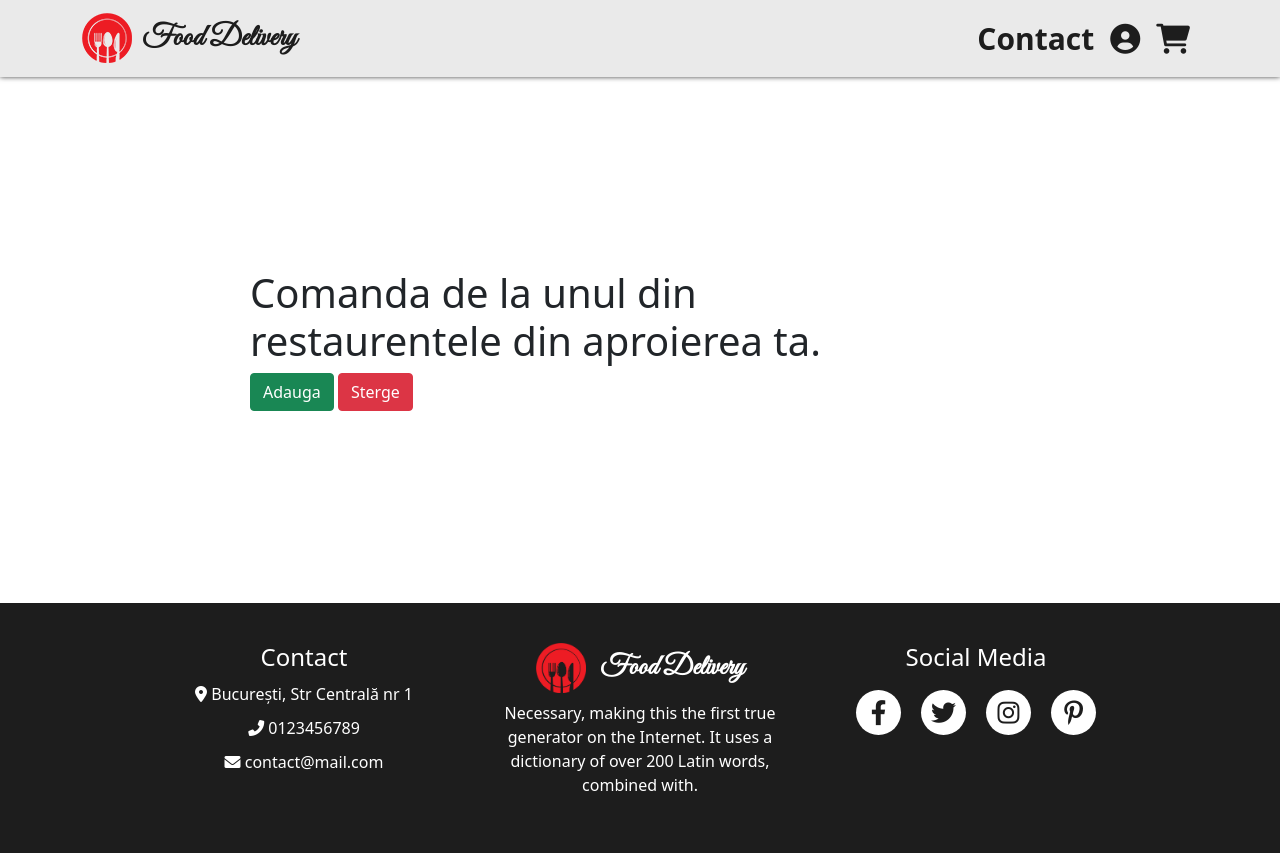
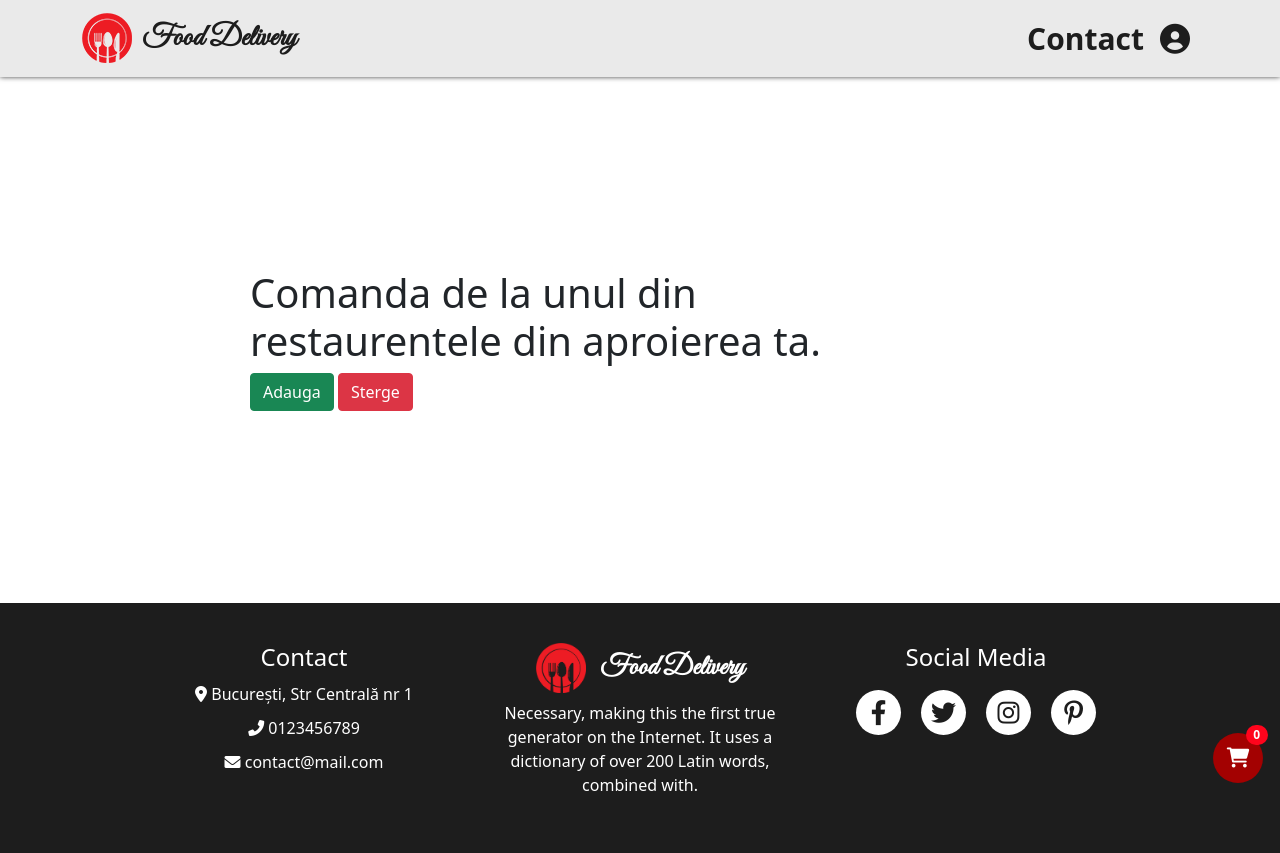
Before and after one commit to MariusChivu/Food-Delivery-FrontEnd, a PHP site: page /cart.php in a window 1280 px wide. Run offline with PHP 8.4, Linux system fonts and the light colour scheme.

Commit message:
final javascript cart

```diff
--- a/assets/css/app.scss
+++ b/assets/css/app.scss
@@ -14,3 +14,4 @@
 @import "restaurant-pg.scss";
 @import "cont.scss";
 @import "cos.scss";
+@import "cart-fixed.scss";
--- /dev/null
+++ b/assets/css/cart-fixed.scss
@@ -0,0 +1,27 @@
+.cart-fixed {
+	position: fixed;
+	right: 1px;
+	bottom: 1px;
+	background-color: $fixedCart;
+	color: $white;
+	font-size: 20px;
+	border-radius: 200px;
+	width: 50px;
+	height: 50px;
+	cursor: pointer;
+	transition: 0.3s;
+	z-index: 99;
+}
+
+.cart-fixed:hover {
+	background-color: $fixedCartHov;
+	box-shadow: 0px 0px 10px 0px rgba(0,0,0,0.75);
+}
+
+.cart-fixed-count {
+	position: fixed;
+	right: 12px;
+	bottom: 55px;
+	z-index: 999;
+	background-color: $fixedCartCount;
+}
--- a/assets/css/variabile.scss
+++ b/assets/css/variabile.scss
@@ -17,3 +17,6 @@ $textShadow: 1px 1px 1px $black0,
 $tooDist: #00000070;
 $scrollColor1: #2e2e2e;
 $scrollColor2: #1b1b1b;
+$fixedCart: #a30101;
+$fixedCartHov: #f10000;
+$fixedCartCount: #ff041c;
--- a/assets/js/cart.js
+++ b/assets/js/cart.js
@@ -33,11 +33,6 @@ $(document).on('click', 'li.pointer', function () {
 
 });
 
-window.addEventListener('load', function() {
-	loadCartItems();
-
-});
-
 function setRestDetails() {
 	for(let i = 0; i < restaurante.length; i++) {
 		var url_string = window.location.href;
@@ -49,12 +44,13 @@ function setRestDetails() {
 		if( inArray(numeRes) == true ) {
 			if(numeArray == numeRes) {
 				var storageCartRest = JSON.parse(localStorage.getItem("cartRest"));
+				var storageCart = JSON.parse(localStorage.getItem("cart"));
 				if(storageCartRest==null){
 					storageCartRest = [];
 				}
 
 				if(storageCartRest != numeRes) {
-					if(storageCartRest != "") {
+					if(storageCart != "" && storageCart != null) {
 						alert("ai alt restaurant");
 						return false;
 					} else {
@@ -80,12 +76,15 @@ function loadCartItems() {
 
 	var cartDiv = document.getElementById("cartDiv");
 	cartDiv.innerHTML = "";
-	var sumCant = 0;
+	var sumPrice = 0;
+	var sumCount = 0;
 	var restCookie = getCookie("restNameCookie");
 	var resetCart = document.getElementById("resetCart");
 	var finalCart = document.getElementById("finalCart");
 	var cartBody = document.getElementById("cartBody");
 	var cartBody2 = document.getElementById("cartBody2");
+	var livrare = 7.99;
+	var total;
 
 	cartBody.style.display = "block";
 	cartBody2.style.display = "none";
@@ -94,20 +93,27 @@ function loadCartItems() {
 
 	if(localStorage.getItem("cart") !== null) {
 		for (let i = 0; cartArray.length > i; i++) {
-			//var countCart =
 			var title = cartArray[i].title;
-			var price = cartArray[i].price;
+			var price = parseFloat(cartArray[i].price);
 			var cant = cartArray[i].cant;
 			var idprod = cartArray[i].idprod;
 			var id = cartArray[i].id;
 
 			cartDiv.innerHTML += `<tr><td><img src='assets/img/restaurante/${restCookie}/${idprod}.webp'></td><td>${title}</td><td>${price} RON</td><td><i class="fas fa-trash pointer" onclick="deleteCartItem(${id})"></i></td></tr>`;
 
-			sumCant += cartArray[i].cant;
+			sumPrice += price;
+			sumCount += cant;
 		}
-		cartDiv.innerHTML += "<tr><td></td><td>Taxă de livrare</td><td>7.99</td><td>RON</td></tr>";
-		cartDiv.innerHTML += "<tr><td></td><td>Total coș</td><td>192.39</td><td>RON</td></tr>";
-		console.log(sumCant);
+
+		total = livrare + sumPrice;
+		total = total.toFixed(2);
+		cartDiv.innerHTML += `<tr><td></td><td>Total coș</td><td>${sumPrice}</td><td>RON</td></tr>`;
+		cartDiv.innerHTML += `<tr><td></td><td>Taxă de livrare</td><td>${livrare}</td><td>RON</td></tr>`;
+		cartDiv.innerHTML += `<tr><td></td><td>Total coș + livrare</td><td>${total}</td><td>RON</td></tr>`;
+		console.log(sumCount);
+
+		var countCart = document.getElementById("cartCount");
+		countCart.innerHTML = parseInt(sumCount);
 	}
 
 	if(cartArray == "" || cartArray == null) {
@@ -139,5 +145,12 @@ function clearCart() {
 		var cartRest = document.getElementById("cartRest");
 		cartRest.innerHTML = "";
 	localStorage.clear();
+	var countCart = document.getElementById("cartCount");
+		countCart.innerHTML = 0;
 	loadCartItems();
 }
+
+window.addEventListener('load', function() {
+	loadCartItems();
+
+});
--- /dev/null
+++ b/continut/cart-fixed.php
@@ -0,0 +1,5 @@
+<div class='cart-fixed-count d-flex justify-content-center align-items-center badge rounded-pill' id='cartCount'>0</div>
+<div class='cart-fixed p-3 m-3 d-flex justify-content-center align-items-center'  data-bs-toggle="modal" data-bs-target="#cos">
+
+	<i class="fas fa-shopping-cart"></i>
+</div>
--- a/continut/meniu.php
+++ b/continut/meniu.php
@@ -14,9 +14,11 @@
 			<ul class='navbar-nav'>
 				<li class='nav-item'><a class='nav-link' href='contact.php'>Contact</a></li>
 				<li class='nav-item'><a class='nav-link' href='index.php' data-bs-toggle="modal" data-bs-target="#conectare"><i class="fas fa-user-circle"></i></a></li>
-				<li class='nav-item'><a class='nav-link' href='index.php' data-bs-toggle="modal" data-bs-target="#cos"><i class="fas fa-shopping-cart"></i></a></li>
+				<!-- <li class='nav-item'><a class='nav-link' href='index.php' data-bs-toggle="modal" data-bs-target="#cos"><i class="fas fa-shopping-cart"></i></a></li> -->
 			</ul>
 		</div>
 
 	</div>
 </nav>
+
+<?php include("cart-fixed.php"); ?>
```
Also changed, not shown: assets/css/app.min.css.
